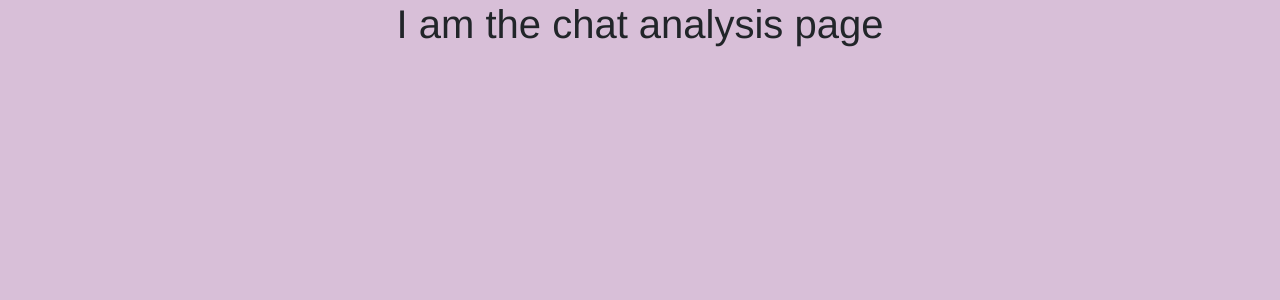
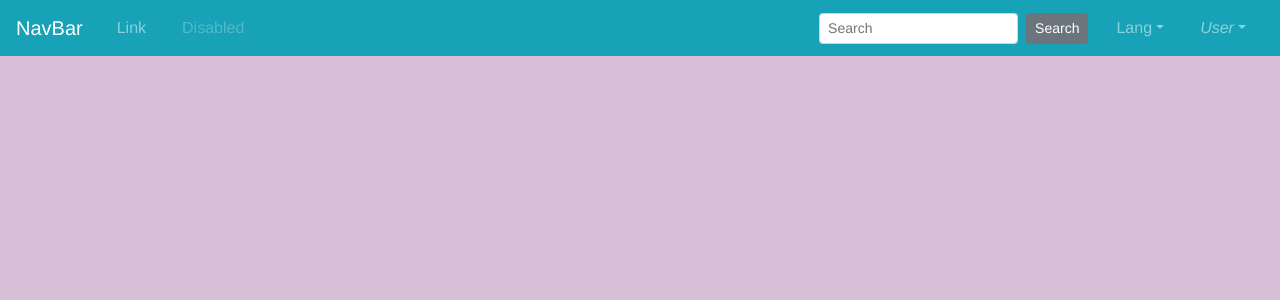
Before and after one commit to Take-Your-Money-Corp/not-avg-lifecoach, a Vue app in the folder frontend/: page /#/chat-analysis in a window 1280 px wide. Shown: the top 300 px of the page. Built offline with nearby package versions, Linux system fonts and the light colour scheme; what vue-chat-scroll would draw is missing.

Commit message:
Add chat analysis button

```diff
--- a/frontend/src/App.vue
+++ b/frontend/src/App.vue
@@ -1,6 +1,6 @@
 <template>
   <div id="app">
-    <router-view/>
+    <router-view />
   </div>
 </template>
 
@@ -11,6 +11,7 @@
   padding: 0;
   background-color: thistle !important;
 }
+
 #app {
   font-family: Avenir, Helvetica, Arial, sans-serif;
   -webkit-font-smoothing: antialiased;
--- a/frontend/src/main.js
+++ b/frontend/src/main.js
@@ -4,6 +4,7 @@
 import { BootstrapVue, IconsPlugin } from "bootstrap-vue";
 import "bootstrap/dist/css/bootstrap.css";
 import "bootstrap-vue/dist/bootstrap-vue.css";
+import { NavbarPlugin } from "bootstrap-vue";
 
 Vue.config.productionTip = false;
 
@@ -14,3 +15,4 @@
 
 Vue.use(BootstrapVue);
 Vue.use(IconsPlugin);
+Vue.use(NavbarPlugin);
--- a/frontend/src/views/ChatAnalysis.vue
+++ b/frontend/src/views/ChatAnalysis.vue
@@ -1,7 +1,46 @@
 <template>
-  <h1>
-    I am the chat analysis page
-  </h1>
+  <b-navbar toggleable="lg" type="dark" variant="info">
+    <b-navbar-brand href="#">NavBar</b-navbar-brand>
+
+    <b-navbar-toggle target="nav-collapse"></b-navbar-toggle>
+
+    <b-collapse id="nav-collapse" is-nav>
+      <b-navbar-nav>
+        <b-nav-item href="#">Link</b-nav-item>
+        <b-nav-item href="#" disabled>Disabled</b-nav-item>
+      </b-navbar-nav>
+
+      <!-- Right aligned nav items -->
+      <b-navbar-nav class="ml-auto">
+        <b-nav-form>
+          <b-form-input
+            size="sm"
+            class="mr-sm-2"
+            placeholder="Search"
+          ></b-form-input>
+          <b-button size="sm" class="my-2 my-sm-0" type="submit"
+            >Search</b-button
+          >
+        </b-nav-form>
+
+        <b-nav-item-dropdown text="Lang" right>
+          <b-dropdown-item href="#">EN</b-dropdown-item>
+          <b-dropdown-item href="#">ES</b-dropdown-item>
+          <b-dropdown-item href="#">RU</b-dropdown-item>
+          <b-dropdown-item href="#">FA</b-dropdown-item>
+        </b-nav-item-dropdown>
+
+        <b-nav-item-dropdown right>
+          <!-- Using 'button-content' slot -->
+          <template #button-content>
+            <em>User</em>
+          </template>
+          <b-dropdown-item href="#">Profile</b-dropdown-item>
+          <b-dropdown-item href="#">Sign Out</b-dropdown-item>
+        </b-nav-item-dropdown>
+      </b-navbar-nav>
+    </b-collapse>
+  </b-navbar>
 </template>
 
 <script>
--- a/frontend/src/views/ChatMessenger.vue
+++ b/frontend/src/views/ChatMessenger.vue
@@ -1,9 +1,8 @@
 <template>
   <div id="chat-bot">
     <div id="chat-header">
-      <h5>Not Your Average Life Coach</h5>
-      <b-icon-list></b-icon-list>
-      <b-icon icon="list"></b-icon>
+      <h5 id="chat-header-text">Not Your Average Life Coach</h5>
+      <button @click="goToChatAnalysisRoute" id="analyze">Analyze</button>
     </div>
     <div class="chat-messages" v-chat-scroll>
       <div class="filler"></div>
@@ -65,6 +64,9 @@
     msg: String
   },
   methods: {
+    goToChatAnalysisRoute() {
+      this.$router.push("chat-analysis");
+    },
     initialMessage() {
       this.conversation.push({
         chatStyle: "bot",
@@ -138,7 +140,26 @@
   }
 }
 
+#analyze {
+  height: fit-content;
+  background-color: #c044b0; /* Green */
+  border-radius: 8px;
+  border-width: 1px;
+  border-color: #845ec2;
+  text-shadow: 1px 1px 1px #7a4874;
+  color: #ffe3db;
+  padding: 3px 10px;
+  transition-duration: 0.4s;
+  text-align: center;
+  font-size: 16px;
+  margin-left: auto;
+  margin-right: 5px;
+}
 
+#analyze:hover {
+  background-color: #a03491;
+  color: #ffffff;
+}
 ul {
   list-style-type: none;
   padding: 0;
@@ -150,10 +171,17 @@
 a {
   color: #42b983;
 }
+
+#chat-header-text {
+  margin-left: auto;
+  margin-right: auto;
+}
+
 #chat-header {
   margin: 0em 0em auto 0em;
   background-color: #d65db1;
   justify-content: center;
+  align-items: center;
   height: fit-content;
   display: flex;
   box-shadow: 0px 2px 5px 0px gray;
```
